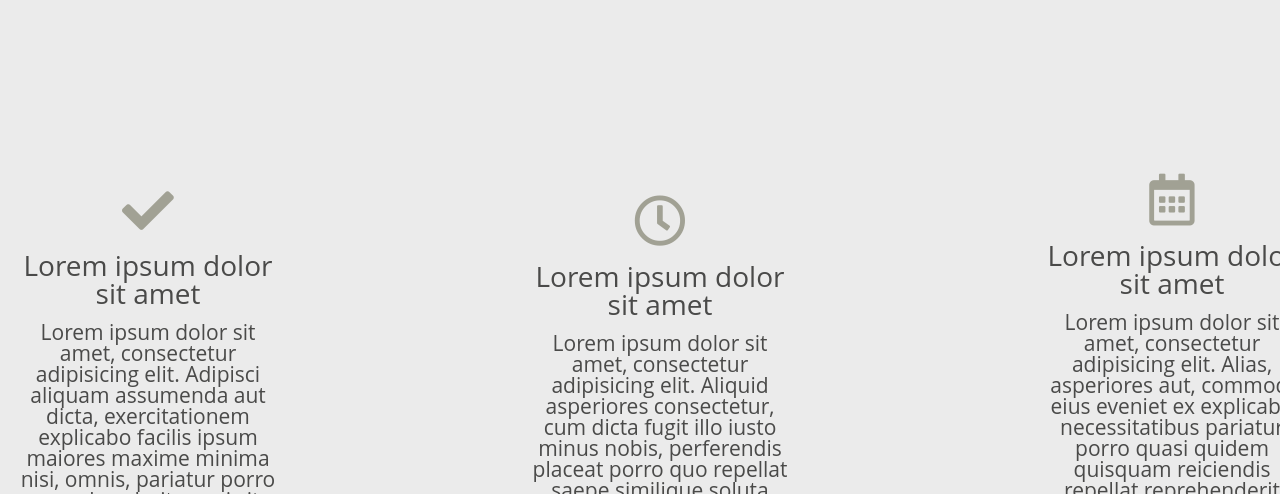
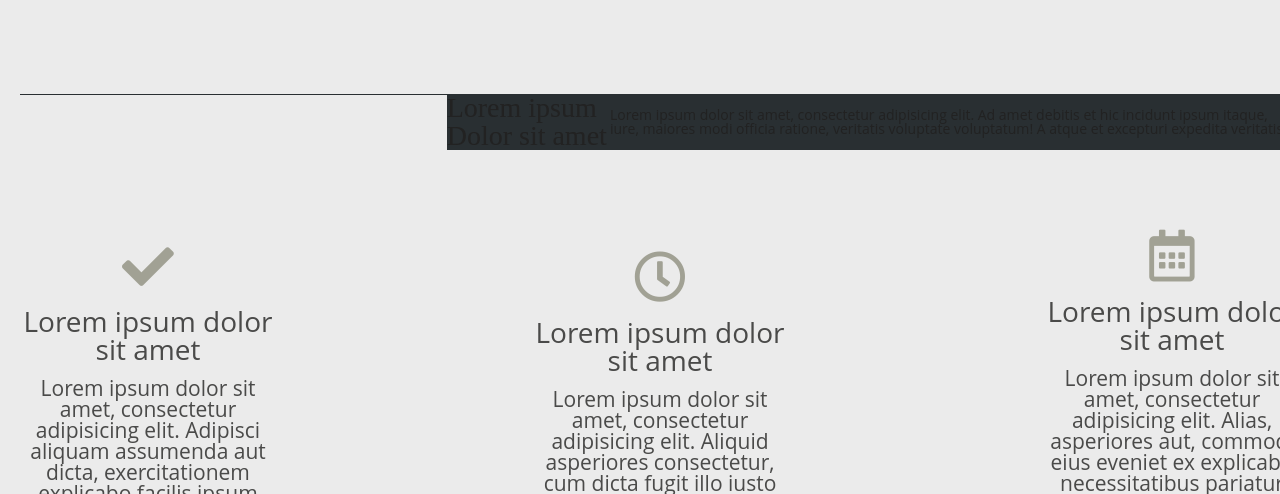
Before and after one commit to mkusmierczyk/ScheduleYourMeals, a website: page development/index.html in a window 1280 px wide. Shown: the part 306-800 px from the top of the page. Drawn offline with nearby package versions, Linux system fonts and the light colour scheme; files that its build step writes are made by us from their sources; a web font is replaced by a local one.

Commit message:
Partial CTA

```diff
--- a/development/index.html
+++ b/development/index.html
@@ -43,10 +43,18 @@
           <button class="nextSlide">
             <i class="fas fa-chevron-right"></i>
           </button>
-        <div>
+        </div>
     </section>
-    <section>
-      <!-- CTA + button -->
+    <section class="cta">
+        <div class="container">
+            <div class='row'>
+                <div class='col-4 head cta__photo'> <img src="">  </div>
+                <div class='col-8 head'> <h1 class = "cta__tite">Lorem ipsum Dolor sit amet</h1>
+                    <p class = "cta__text">Lorem ipsum dolor sit amet, consectetur adipisicing elit. Ad amet debitis et hic incidunt ipsum itaque, iure, maiores modi officia ratione, veritatis voluptate voluptatum! A atque et excepturi expedita veritatis?</p>
+                </div>
+            </div>
+        </div>
+
     </section>
     <section class="aboutApp">
       <div class="aboutApp__content container">
```
